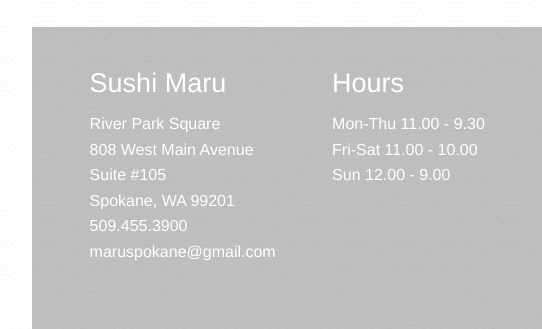
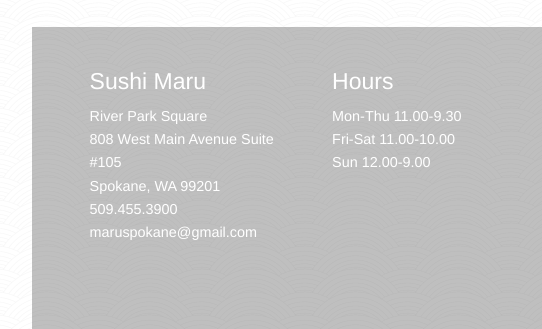
Before and after one commit to dmujica/p4-sushi-site, a plain HTML site: page index.html in a window 1280 px wide. Shown: the part 608-937 px from the top of the page, 108-650 px from the left. Drawn offline with Linux system fonts and the light colour scheme; some packages are replaced by stand-ins of ours.

Commit message:
changed font size on info li

```diff
--- a/css/styles.css
+++ b/css/styles.css
@@ -80,7 +80,7 @@ li {
 
 .info a,
 .info li,
-.info h3{
+.info h4{
 	color: #fff;
 }
 
@@ -88,6 +88,9 @@ li {
 	color: #000;
 }
 
+.info li {
+	font-size: .9em;
+}
 .footer {
 	background: rgba(0, 0, 0, .25);
 }
--- a/index.html
+++ b/index.html
@@ -104,7 +104,7 @@
                          </div>
                          <div class="columns medium-5 menu-text">
                           <ul>
-                              <li><h2>heila Maki</h2></li>
+                              <li><h2>Heila Maki</h2></li>
                               <li><h3>$7.00</h3></li>
                               <li><h5>Spicy Butterfish, crab stick, avocado, masago and spicy mayo in a reverse roll layered with tempura drops and seasoned sweet soy</h5></li>
                           </ul>
@@ -147,7 +147,7 @@
 
               <div class="columns medium-3 info">
                 <ul>
-                   <li><h3>Sushi Maru</h3></li>
+                   <li><h4>Sushi Maru</h4></li>
                    <li>River Park Square</li>
                    <li>808 West Main Avenue Suite #105</li>
                    <li>Spokane, WA 99201</li>
@@ -158,10 +158,10 @@
 
               <div class="columns medium-3 info">
                 <ul>
-                  <li><h3>Hours</h3></li>
-                  <li>Mon-Thu 11.00 - 9.30</li>
-                  <li>Fri-Sat 11.00 - 10.00</li>
-                  <li>Sun 12.00 - 9.00</li>
+                  <li><h4>Hours</h4></li>
+                  <li>Mon-Thu 11.00-9.30</li>
+                  <li>Fri-Sat 11.00-10.00</li>
+                  <li>Sun 12.00-9.00</li>
                 </ul>
               </div>
               <div class="columns medium-6">
```
